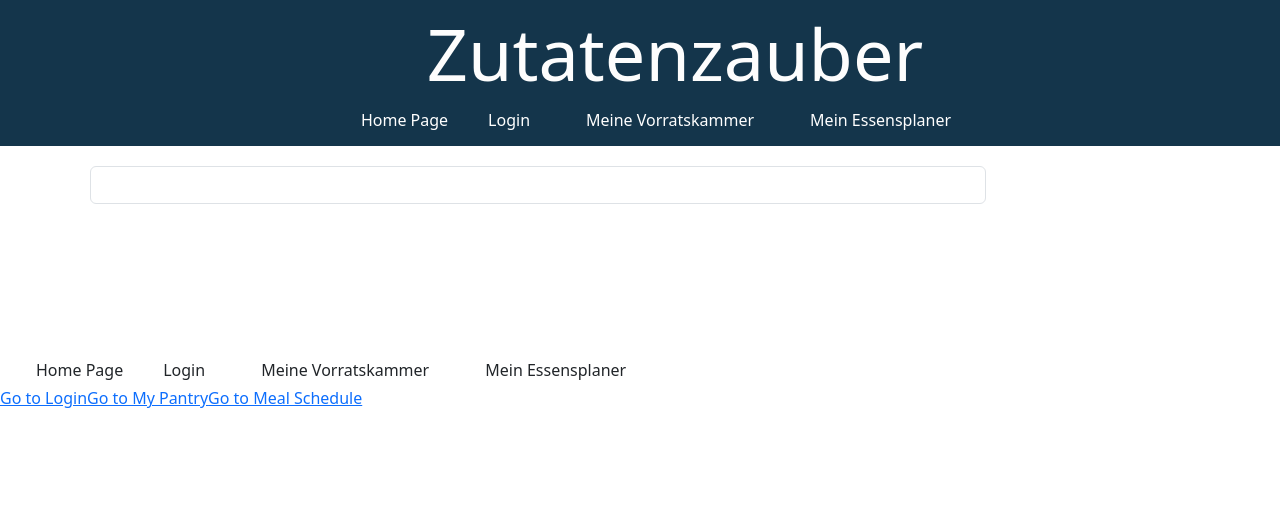
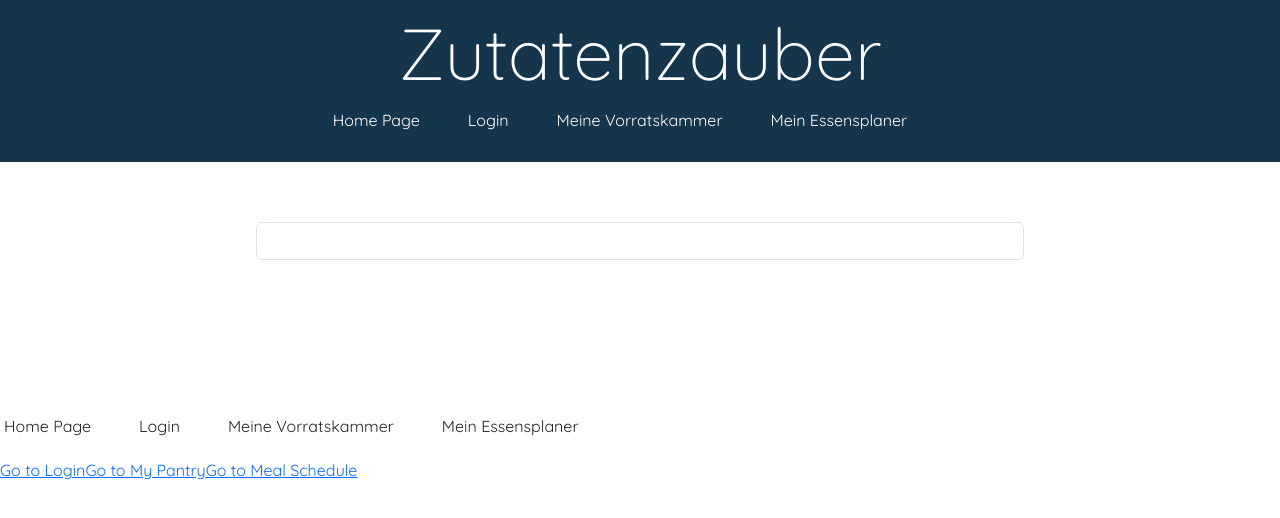
Before and after one commit to saskiamellies/rezept-softwaretchnik, a React (Create React App) app: page / in a window 1280 px wide. Shown: the top 518 px of the page. Built offline with nearby package versions, Linux system fonts and the light colour scheme.

Commit message:
neue Schriftart + Zentrierung

```diff
--- a/src/style.css
+++ b/src/style.css
@@ -1,3 +1,11 @@
+@import url('https://fonts.googleapis.com/css2?family=Quicksand:wght@300;400;500;600;700&display=swap');
+
+
+* {
+  margin: 0;
+  font-family: "Quicksand";
+}
+
 body {
   background-color: rgb(255, 255, 255);
 }
@@ -27,32 +35,40 @@ body {
 
 }
 .nav ul{
-  padding: 20;
-  margin: 0;
   list-style: none;
+  padding: 0;
   display: flex;
-  gap: 3rem;
 }
-.nav li:active{
-  background-color: #555;
+.nav li {
+  margin-right: 40px
 }
 .nav li:hover{
-  background-color: #777;
+  background-color: #a19595;
+  border-radius: 8px;
 }
 
 /* HeadLine Component */
 .headline-container {
   color: #fdfdfd;
-  margin-left: 70px;
+  text-align: center;
 }
 
 /* Suchleiste (Zutaten) */
 .form-control {
-  width: 70%;
+  justify-content: center;
+  align-items: center;
+  margin-top: 40px;
+  width: 60%;
   resize: none;
-  margin-right: auto;
-  margin-left: 90px;
-  margin-top: 15px;
+
+}
+
+/* InputDish Komponente */
+.input-container {
+  display: flex;
+  justify-content: center;
+  align-items: center;
+  margin-top: 20px;
 }
 
 /* Button Suchleiste (Zutaten) */
@@ -61,14 +77,6 @@ body {
 }
 
 
-/* Button Suchleiste (Zutaten) */
-.form-control {
-  width: 70%;
-  resize: none;
-  margin-right: auto;
-  margin-left: 90px;
-  margin-top: 15px;
-}
 
 
 /* FilterKategorien */
@@ -79,10 +87,7 @@ body {
 
 }
 
-/* InputDish Komponente */
-.input-container {
-  margin-top: 20px;
-}
+
 
 /* CardDish und OutputDish Komponenten */
 .card-container {
```
